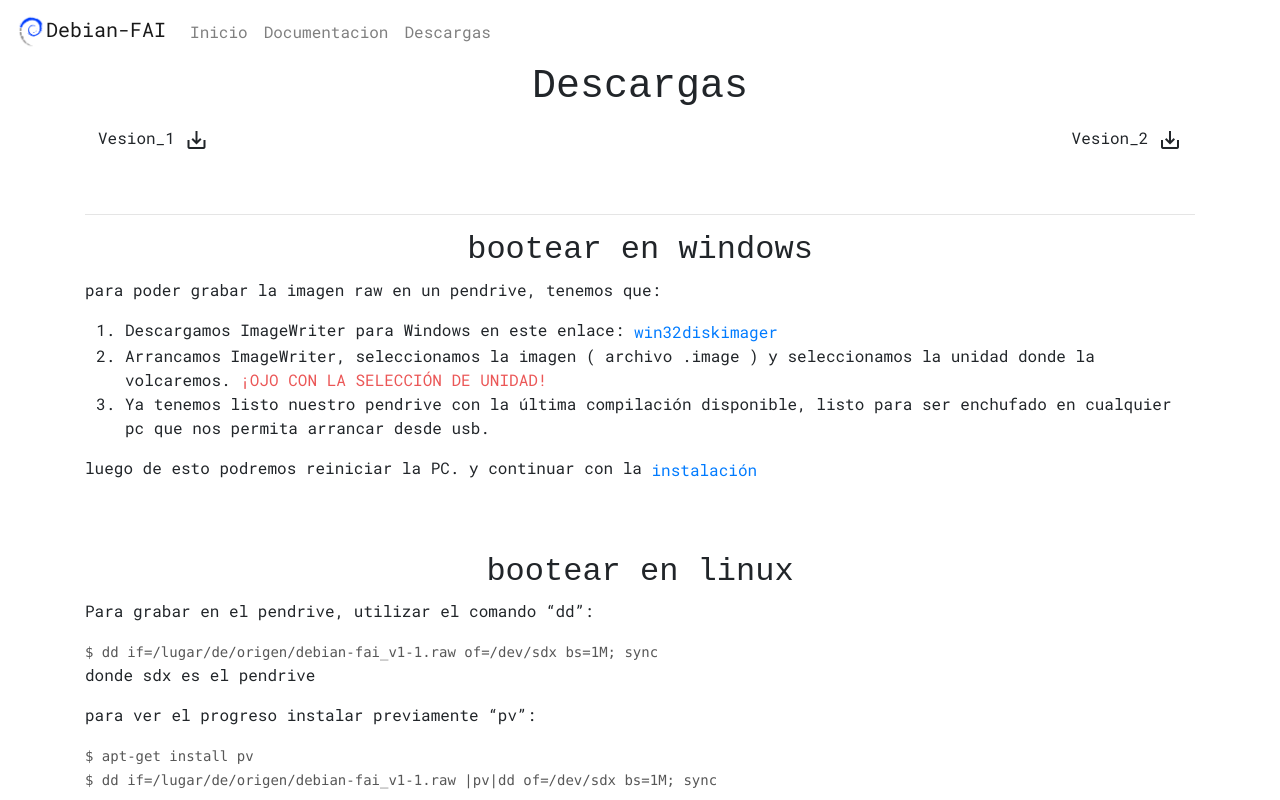
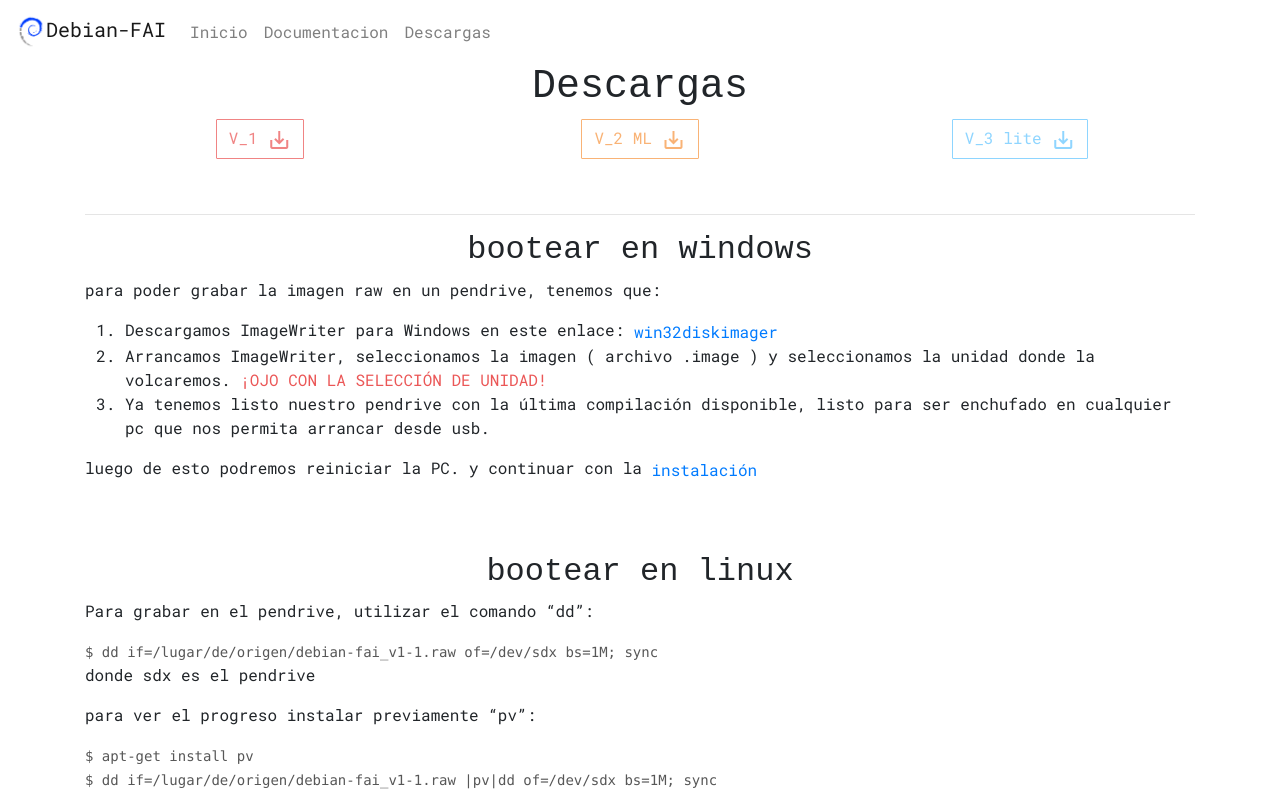
Before and after one commit to francoZuniga32/debian-fai, a plain HTML site: page descarga.html in a window 1280 px wide. Shown: the top 800 px of the page. Drawn offline with nearby package versions, Linux system fonts and the light colour scheme.

Commit message:
d0403h2328

```diff
--- /dev/null
+++ b/Css/main.css
@@ -0,0 +1,35 @@
+.v1{
+    border-radius: 1px;
+    border-color:rgba(235, 87, 87, 0.73);
+    color:rgba(235, 87, 87, 0.73);
+}
+
+.v1:hover{
+    border-radius: 1px;
+    background-color:rgba(235, 87, 87, 0.73);
+    color:#fff;
+}
+
+.v2{
+    border-radius: 1px;
+    border-color:#F9B376;
+    color: #F9B376;
+}
+
+.v2:hover{
+    border-radius: 1px;
+    background-color:#F9B376;
+    color: #fff;
+}
+
+.v3{
+    border-radius: 1px;
+    border-color:rgba(101, 198, 255, 0.73);
+    color:rgba(101, 198, 255, 0.73);
+}
+
+.v3:hover{
+    border-radius: 1px;
+    background-color: rgba(101, 198, 255, 0.73);
+    color: #fff;
+}
--- a/descarga.html
+++ b/descarga.html
@@ -18,6 +18,7 @@
 
     <link href="https://fonts.googleapis.com/icon?family=Material+Icons"
       rel="stylesheet">
+    <link rel="stylesheet" href="Css/main.css">
 </head>
 <body>
     <nav class="navbar navbar-expand-lg navbar-light">
@@ -44,17 +45,25 @@
       <div class="container">
           <h1><span class="bg-white">Descargas</span></h1>
           <div class="row bg-white">
-              <div class="col">
-                <a class="btn" href="https://drive.google.com/drive/folders/1eits6DWyD4n_csEL1WTRV3Mt1IIVS_Jv?usp=sharing" role="button">
-                    Vesion_1
+              <div class="col-sm  d-flex justify-content-center">
+                <a class="btn v1" href="https://drive.google.com/drive/folders/1eits6DWyD4n_csEL1WTRV3Mt1IIVS_Jv?usp=sharing" role="button">
+                    V_1
                     <i class="material-icons">
                     save_alt
                     </i>
                 </a>
               </div>
-              <div class="col d-flex justify-content-end">
-                <a class="btn" href="https://drive.google.com/open?id=1EfZSwvtLiN0NM0sO0FlDiCqfb9Z4aTVE" role="button">
-                    Vesion_2
+              <div class="col-sm d-flex justify-content-center">
+                <a class="btn v2" href="https://drive.google.com/open?id=1EfZSwvtLiN0NM0sO0FlDiCqfb9Z4aTVE" role="button">
+                    V_2 ML
+                    <i class="material-icons">
+                    save_alt
+                    </i>
+                </a>
+              </div>
+              <div class="col-sm  d-flex justify-content-center">
+                <a class="btn v3" href="https://drive.google.com/drive/folders/1OHL2rJUCoEUhqAa-Zio8rUQ-gYb6e9Cw" role="button">
+                    V_3 lite
                     <i class="material-icons">
                     save_alt
                     </i>
```
Also changed, not shown: JS/main.js (added).
